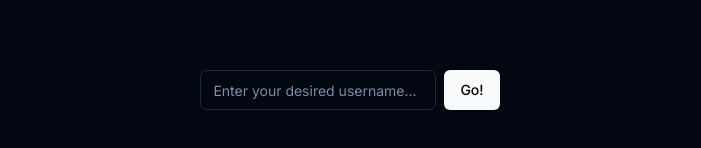
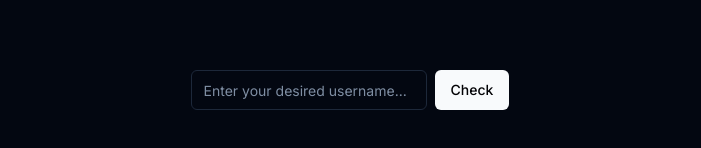
Before and after one commit to ToastedDev/discord-username-checker, a Next.js app: page / in a window 1280 px wide. Shown: the part 346-494 px from the top of the page, without its empty margins (290-991 px from the left). Built offline with nearby package versions, Linux system fonts and the light colour scheme.

Commit message:
better form handling

```diff
--- a/package.json
+++ b/package.json
@@ -9,6 +9,8 @@
     "lint": "next lint"
   },
   "dependencies": {
+    "@hookform/resolvers": "^3.1.0",
+    "@radix-ui/react-label": "^2.0.1",
     "@radix-ui/react-slot": "^1.0.1",
     "@types/node": "20.2.3",
     "@types/react": "18.2.6",
@@ -25,10 +27,12 @@
     "postcss": "8.4.23",
     "react": "18.2.0",
     "react-dom": "18.2.0",
+    "react-hook-form": "^7.43.9",
     "tailwind-merge": "^1.12.0",
     "tailwindcss": "3.3.2",
     "tailwindcss-animate": "^1.0.5",
-    "typescript": "5.0.4"
+    "typescript": "5.0.4",
+    "zod": "^3.21.4"
   },
   "devDependencies": {
     "prettier": "^2.8.8",
--- a/src/app/[username]/layout.tsx
+++ b/src/app/[username]/layout.tsx
@@ -10,8 +10,7 @@
 }) {
   return (
     <>
-      <UsernameForm defaultValue={params.username} />
-      {children}
+      <UsernameForm defaultValue={params.username}>{children}</UsernameForm>
     </>
   );
 }
--- a/src/components/form.tsx
+++ b/src/components/form.tsx
@@ -1,34 +1,76 @@
 "use client";
 
+import { zodResolver } from "@hookform/resolvers/zod";
 import { useRouter } from "next/navigation";
-import { useRef } from "react";
+import { ReactNode, useRef } from "react";
+import { useForm } from "react-hook-form";
+import { z } from "zod";
+import {
+  Form,
+  FormControl,
+  FormDescription,
+  FormField,
+  FormItem,
+  FormLabel,
+  FormMessage,
+} from "~/components/uiForm";
 import { Button } from "./button";
 import { Input } from "./input";
 
+const formSchema = z.object({
+  username: z.string().regex(/^[a-zA-Z0-9_.]*$/g, {
+    message: "Invalid username.",
+  }),
+});
+
 export default function UsernameForm({
   defaultValue,
+  children = null,
 }: {
   defaultValue?: string;
+  children?: ReactNode;
 }) {
-  const inputRef = useRef<HTMLInputElement>(null);
+  const form = useForm<z.infer<typeof formSchema>>({
+    resolver: zodResolver(formSchema),
+    defaultValues: {
+      username: defaultValue || "",
+    },
+  });
   const router = useRouter();
 
+  function onSubmit(values: z.infer<typeof formSchema>) {
+    router.push(`/${values.username}`);
+  }
+
   return (
+    <>
+      <Form {...form}>
         <form
-      onSubmit={(e) => {
-        e.preventDefault();
-        router.push(`/${inputRef.current!.value}`);
-      }}
+          onSubmit={form.handleSubmit(onSubmit)}
           className="flex items-center gap-2"
         >
+          <FormField
+            control={form.control}
+            name="username"
+            render={({ field }) => (
+              <FormItem>
+                <FormControl>
                   <Input
-        type="text"
-        name="username"
                     placeholder="Enter your desired username..."
-        defaultValue={defaultValue}
-        ref={inputRef}
+                    {...field}
                   />
-      <Button type="submit">Go!</Button>
+                </FormControl>
+              </FormItem>
+            )}
+          />
+          <Button type="submit">Check</Button>
         </form>
+      </Form>
+      {form.formState.errors.username ? (
+        <p className="text-red-600">{form.formState.errors.username.message}</p>
+      ) : (
+        children
+      )}
+    </>
   );
 }
--- /dev/null
+++ b/src/components/label.tsx
@@ -0,0 +1,26 @@
+"use client"
+
+import * as React from "react"
+import * as LabelPrimitive from "@radix-ui/react-label"
+import { VariantProps, cva } from "class-variance-authority"
+
+import { cn } from "~/lib/utils"
+
+const labelVariants = cva(
+  "text-sm font-medium leading-none peer-disabled:cursor-not-allowed peer-disabled:opacity-70"
+)
+
+const Label = React.forwardRef<
+  React.ElementRef<typeof LabelPrimitive.Root>,
+  React.ComponentPropsWithoutRef<typeof LabelPrimitive.Root> &
+    VariantProps<typeof labelVariants>
+>(({ className, ...props }, ref) => (
+  <LabelPrimitive.Root
+    ref={ref}
+    className={cn(labelVariants(), className)}
+    {...props}
+  />
+))
+Label.displayName = LabelPrimitive.Root.displayName
+
+export { Label }
--- /dev/null
+++ b/src/components/uiForm.tsx
@@ -0,0 +1,177 @@
+import * as LabelPrimitive from "@radix-ui/react-label";
+import { Slot } from "@radix-ui/react-slot";
+import * as React from "react";
+import {
+  Controller,
+  ControllerProps,
+  FieldPath,
+  FieldValues,
+  FormProvider,
+  useFormContext,
+} from "react-hook-form";
+
+import { Label } from "~/components/label";
+import { cn } from "~/lib/utils";
+
+const Form = FormProvider;
+
+type FormFieldContextValue<
+  TFieldValues extends FieldValues = FieldValues,
+  TName extends FieldPath<TFieldValues> = FieldPath<TFieldValues>
+> = {
+  name: TName;
+};
+
+const FormFieldContext = React.createContext<FormFieldContextValue>(
+  {} as FormFieldContextValue
+);
+
+const FormField = <
+  TFieldValues extends FieldValues = FieldValues,
+  TName extends FieldPath<TFieldValues> = FieldPath<TFieldValues>
+>({
+  ...props
+}: ControllerProps<TFieldValues, TName>) => {
+  return (
+    <FormFieldContext.Provider value={{ name: props.name }}>
+      <Controller {...props} />
+    </FormFieldContext.Provider>
+  );
+};
+
+const useFormField = () => {
+  const fieldContext = React.useContext(FormFieldContext);
+  const itemContext = React.useContext(FormItemContext);
+  const { getFieldState, formState } = useFormContext();
+
+  const fieldState = getFieldState(fieldContext.name, formState);
+
+  if (!fieldContext) {
+    throw new Error("useFormField should be used within <FormField>");
+  }
+
+  const { id } = itemContext;
+
+  return {
+    id,
+    name: fieldContext.name,
+    formItemId: `${id}-form-item`,
+    formDescriptionId: `${id}-form-item-description`,
+    formMessageId: `${id}-form-item-message`,
+    ...fieldState,
+  };
+};
+
+type FormItemContextValue = {
+  id: string;
+};
+
+const FormItemContext = React.createContext<FormItemContextValue>(
+  {} as FormItemContextValue
+);
+
+const FormItem = React.forwardRef<
+  HTMLDivElement,
+  React.HTMLAttributes<HTMLDivElement>
+>(({ className, ...props }, ref) => {
+  const id = React.useId();
+
+  return (
+    <FormItemContext.Provider value={{ id }}>
+      <div ref={ref} className={cn("space-y-2", className)} {...props} />
+    </FormItemContext.Provider>
+  );
+});
+FormItem.displayName = "FormItem";
+
+const FormLabel = React.forwardRef<
+  React.ElementRef<typeof LabelPrimitive.Root>,
+  React.ComponentPropsWithoutRef<typeof LabelPrimitive.Root>
+>(({ className, ...props }, ref) => {
+  const { error, formItemId } = useFormField();
+
+  return (
+    <Label
+      ref={ref}
+      className={cn(error && "text-destructive", className)}
+      htmlFor={formItemId}
+      {...props}
+    />
+  );
+});
+FormLabel.displayName = "FormLabel";
+
+const FormControl = React.forwardRef<
+  React.ElementRef<typeof Slot>,
+  React.ComponentPropsWithoutRef<typeof Slot>
+>(({ ...props }, ref) => {
+  const { error, formItemId, formDescriptionId, formMessageId } =
+    useFormField();
+
+  return (
+    <Slot
+      ref={ref}
+      id={formItemId}
+      aria-describedby={
+        !error
+          ? `${formDescriptionId}`
+          : `${formDescriptionId} ${formMessageId}`
+      }
+      aria-invalid={!!error}
+      {...props}
+    />
+  );
+});
+FormControl.displayName = "FormControl";
+
+const FormDescription = React.forwardRef<
+  HTMLParagraphElement,
+  React.HTMLAttributes<HTMLParagraphElement>
+>(({ className, ...props }, ref) => {
+  const { formDescriptionId } = useFormField();
+
+  return (
+    <p
+      ref={ref}
+      id={formDescriptionId}
+      className={cn("text-sm text-muted-foreground", className)}
+      {...props}
+    />
+  );
+});
+FormDescription.displayName = "FormDescription";
+
+const FormMessage = React.forwardRef<
+  HTMLParagraphElement,
+  React.HTMLAttributes<HTMLParagraphElement>
+>(({ className, children, ...props }, ref) => {
+  const { error, formMessageId } = useFormField();
+  const body = error ? String(error?.message) : children;
+
+  if (!body) {
+    return null;
+  }
+
+  return (
+    <p
+      ref={ref}
+      id={formMessageId}
+      className={cn("text-sm font-medium text-destructive", className)}
+      {...props}
+    >
+      {body}
+    </p>
+  );
+});
+FormMessage.displayName = "FormMessage";
+
+export {
+  useFormField,
+  Form,
+  FormItem,
+  FormLabel,
+  FormControl,
+  FormDescription,
+  FormMessage,
+  FormField,
+};
```
Also changed, not shown: 1 other file (tests, documents, lock files or other folders). Lines whose indentation alone changed are shown as unchanged.
